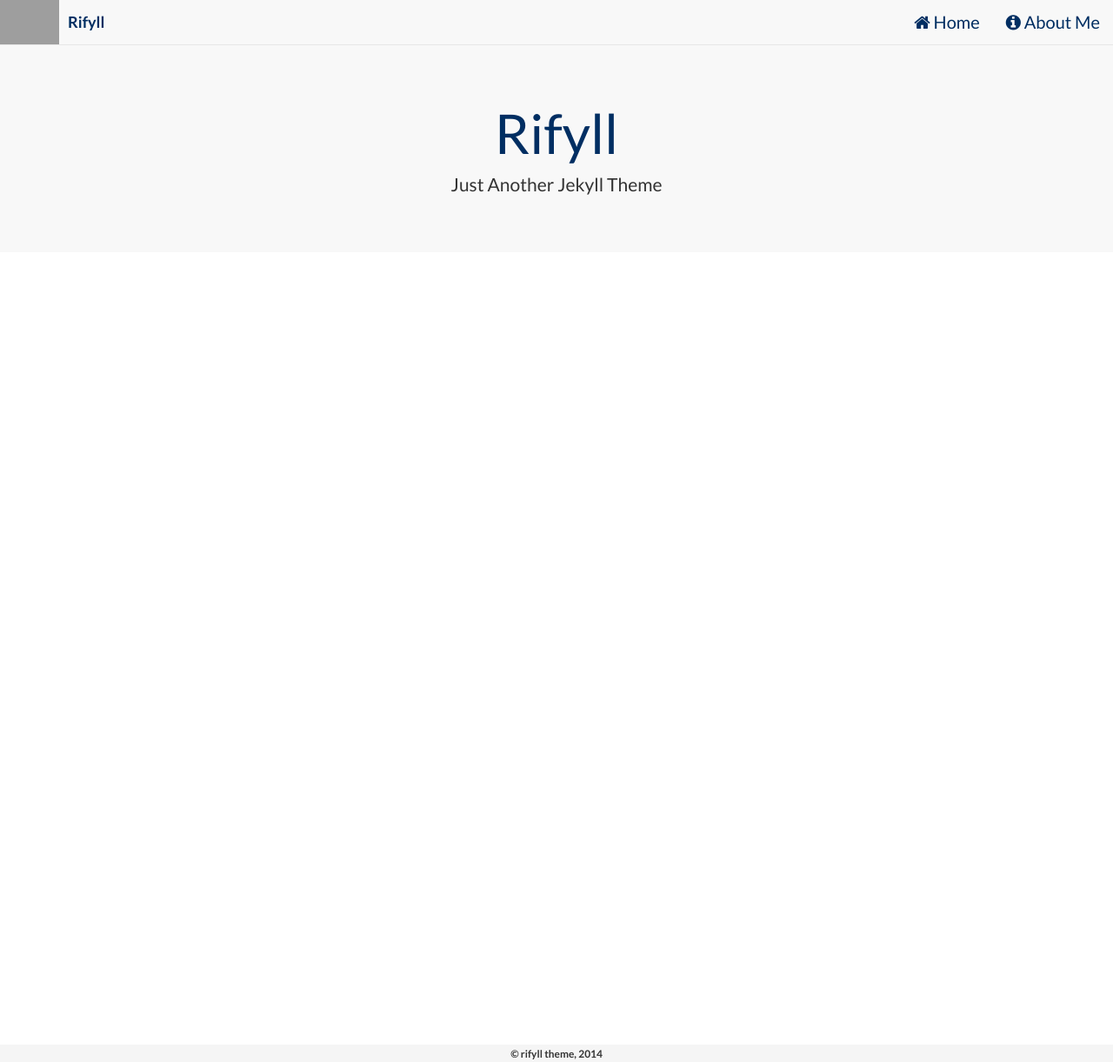
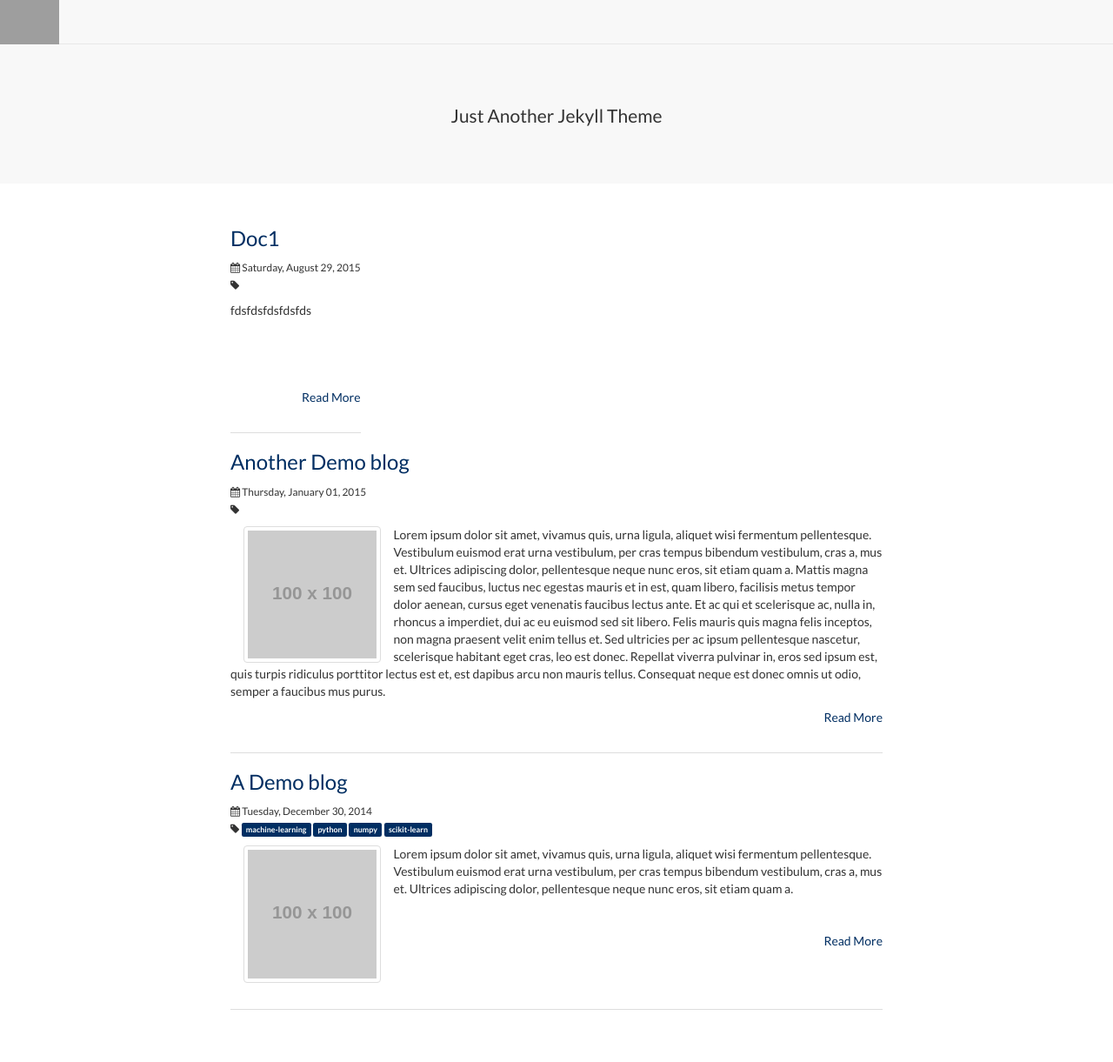
Before and after one commit to docdemo/doc-sample, a Jekyll site: the page built from index.html, in a window 1280 px wide and 1221 px high. Shown: the whole window at 87% size. Built offline with Jekyll 4.4.1, drawn with Linux system fonts in a browser that asks for light colours; nearby versions of some CDN libraries; grey boxes are pictures that could not be loaded.

Commit message:
Configuring

```diff
--- a/_config.yml
+++ b/_config.yml
@@ -1,8 +1,8 @@
 # Site settings
-title: Rifyll
+title:
 email: somename@somedomain.com
 description: "Just Another Jekyll Theme"
-logo_location: "https://placeholdit.imgix.net/~text?txtsize=30&bg=F8F8F8&txtclr=002E62&txt=LOGO&w=100&h=100"
+logo_location: "https://learnvest.global.ssl.fastly.net/exp-assets/common-assets/img/brand/logo/inline-white.svg?1471552778&w=100&h=100"
 
 #baseurl: "" # the subpath of your site, e.g. /blog/
 #url: "" # the base hostname & protocol for your site
--- a/_layouts/default.html
+++ b/_layouts/default.html
@@ -1,13 +1,11 @@
 <!DOCTYPE html>
 <html lang="en">
-  {% include head.html %}
-
+{% include head.html %}
 <body>
   {% include header.html %}
 
   {{ content }}
 
-  {% include footer.html%}
 
   <script src="https://ajax.googleapis.com/ajax/libs/jquery/1.11.0/jquery.min.js"></script>
   <script src="http://netdna.bootstrapcdn.com/bootstrap/3.2.0/js/bootstrap.min.js"></script>
--- /dev/null
+++ b/_posts/2014-12-30-a-demo-blog.md
@@ -0,0 +1,16 @@
+---
+layout: post
+tags: machine-learning python numpy scikit-learn
+date: 2014-12-30 13:06
+thumbnail: http://placehold.it/100x100
+title: A Demo blog
+published: true
+---
+
+Lorem ipsum dolor sit amet, vivamus quis, urna ligula, aliquet wisi fermentum pellentesque. Vestibulum euismod erat urna vestibulum, per cras tempus bibendum vestibulum, cras a, mus et. Ultrices adipiscing dolor, pellentesque neque nunc eros, sit etiam quam a.
+
+<!--more-->
+
+Lorem ipsum dolor sit amet, vivamus quis, urna ligula, aliquet wisi fermentum pellentesque. Vestibulum euismod erat urna vestibulum, per cras tempus bibendum vestibulum, cras a, mus et. Ultrices adipiscing dolor, pellentesque neque nunc eros, sit etiam quam a. Mattis magna sem sed faucibus, luctus nec egestas mauris et in est, quam libero, facilisis metus tempor dolor aenean, cursus eget venenatis faucibus lectus ante. Et ac qui et scelerisque ac, nulla in, rhoncus a imperdiet, dui ac eu euismod sed sit libero. Felis mauris quis magna felis inceptos, non magna praesent velit enim tellus et. Sed ultricies per ac ipsum pellentesque nascetur, scelerisque habitant eget cras, leo est donec. Repellat viverra pulvinar in, eros sed ipsum est, quis turpis ridiculus porttitor lectus est et, est dapibus arcu non mauris tellus. Consequat neque est donec omnis ut odio, semper a faucibus mus purus.
+
+Tortor a velit elementum, tortor condimentum lectus turpis faucibus, amet praesent id wisi, amet phasellus, scelerisque venenatis a sed massa vitae ac. Sed ridiculus, nec sed nulla. Ut volutpat mauris vestibulum sit risus, viverra at montes nec, luctus hendrerit lectus ipsum, mollis eleifend, ipsum dictumst turpis fringilla. Magna sunt at sed, bibendum risus ut dolorem ut nam sed, non et, integer eros non justo, nulla sed erat diam magna. Sed nulla massa pellentesque. Sed augue fames ut at amet, ultrices ante litora maecenas, quam nullam tristique aenean volutpat rutrum eget, suspendisse vestibulum vel, et massa commodo ante dolor.
--- /dev/null
+++ b/_posts/2015-01-01-another-demo-blog.md
@@ -0,0 +1,12 @@
+---
+layout: post
+thumbnail: http://placehold.it/100x100
+title: Another Demo blog
+published: true
+---
+
+Lorem ipsum dolor sit amet, vivamus quis, urna ligula, aliquet wisi fermentum pellentesque. Vestibulum euismod erat urna vestibulum, per cras tempus bibendum vestibulum, cras a, mus et. Ultrices adipiscing dolor, pellentesque neque nunc eros, sit etiam quam a. Mattis magna sem sed faucibus, luctus nec egestas mauris et in est, quam libero, facilisis metus tempor dolor aenean, cursus eget venenatis faucibus lectus ante. Et ac qui et scelerisque ac, nulla in, rhoncus a imperdiet, dui ac eu euismod sed sit libero. Felis mauris quis magna felis inceptos, non magna praesent velit enim tellus et. Sed ultricies per ac ipsum pellentesque nascetur, scelerisque habitant eget cras, leo est donec. Repellat viverra pulvinar in, eros sed ipsum est, quis turpis ridiculus porttitor lectus est et, est dapibus arcu non mauris tellus. Consequat neque est donec omnis ut odio, semper a faucibus mus purus.
+
+<!--more-->
+
+Tortor a velit elementum, tortor condimentum lectus turpis faucibus, amet praesent id wisi, amet phasellus, scelerisque venenatis a sed massa vitae ac. Sed ridiculus, nec sed nulla. Ut volutpat mauris vestibulum sit risus, viverra at montes nec, luctus hendrerit lectus ipsum, mollis eleifend, ipsum dictumst turpis fringilla. Magna sunt at sed, bibendum risus ut dolorem ut nam sed, non et, integer eros non justo, nulla sed erat diam magna. Sed nulla massa pellentesque. Sed augue fames ut at amet, ultrices ante litora maecenas, quam nullam tristique aenean volutpat rutrum eget, suspendisse vestibulum vel, et massa commodo ante dolor.
--- /dev/null
+++ b/_posts/2015-08-29-doc1.md
@@ -0,0 +1 @@
+fdsfdsfdsfdsfds
```
Also changed, not shown: _data/menu.yml (+0 -8 lines), _layouts/post.html (+0 -9 lines), 1 other file.
